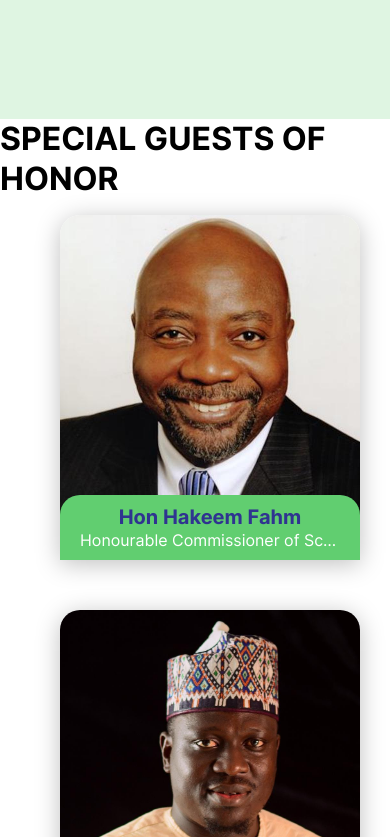
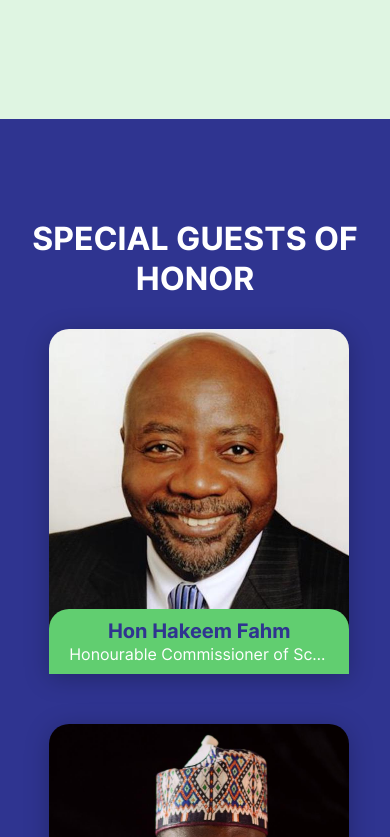
Before and after one commit to aishat-liasu/ngm-pilot, a React (Create React App) app: page / in a window 390 px wide. Shown: the part 3287-4124 px from the top of the page. Built offline with nearby package versions, Linux system fonts and the light colour scheme.

Commit message:
feat: add styles for speacial guests section

```diff
--- a/src/styles/App.css
+++ b/src/styles/App.css
@@ -208,7 +208,7 @@
   text-align: justify;
 }
 
-.section-speakers, .section-moderators {
+.section-speakers, .section-moderators, .section-guests {
   display: flex;
   flex-direction: column;
   width: 100%;
@@ -221,7 +221,7 @@
   background-color: var(--lightgreen);
 }
 
-#section-specialGuests {
+.section-guests {
   background-color: var(--darkblue);
 }
 
@@ -230,7 +230,7 @@
   margin-bottom: 70px;
 }
 
-#special-guests-H2{
+.section-guests h2{
   color: var(--white);
   margin-bottom: 70px;
 }
@@ -259,7 +259,7 @@
   margin-left: 40px;
 }
 
-.section-speakers .speaker-list, .section-moderators .moderator-list {
+.section-speakers .speaker-list, .section-moderators .moderator-list, .section-guests .guest-list {
   display: flex;
   width: 80%;
   justify-content: space-between;
@@ -270,7 +270,7 @@
   cursor: pointer;
 }
 
-.section-moderators .moderator-list {
+.section-moderators .moderator-list, .section-guests .guest-list {
   justify-content: space-around;
   flex-wrap: wrap;
 }
@@ -535,7 +535,7 @@
     display: none;
   }
 
-  .section-speakers .speaker-list, .section-moderators .moderator-list {
+  .section-speakers .speaker-list, .section-moderators .moderator-list, .section-guests .guest-list {
     width: 100%;
   }
 
@@ -544,7 +544,7 @@
     margin: auto;
   }
 
-  .section-pilot h2, .section-speakers h2, .section-sponsors h2,  .section-ready h2 {
+  .section-pilot h2, .section-guests h2, .section-speakers h2, .section-moderators h2,  .section-ready h2 {
     width: 100%;
     margin-bottom: 30px;
     text-align: center;
```
